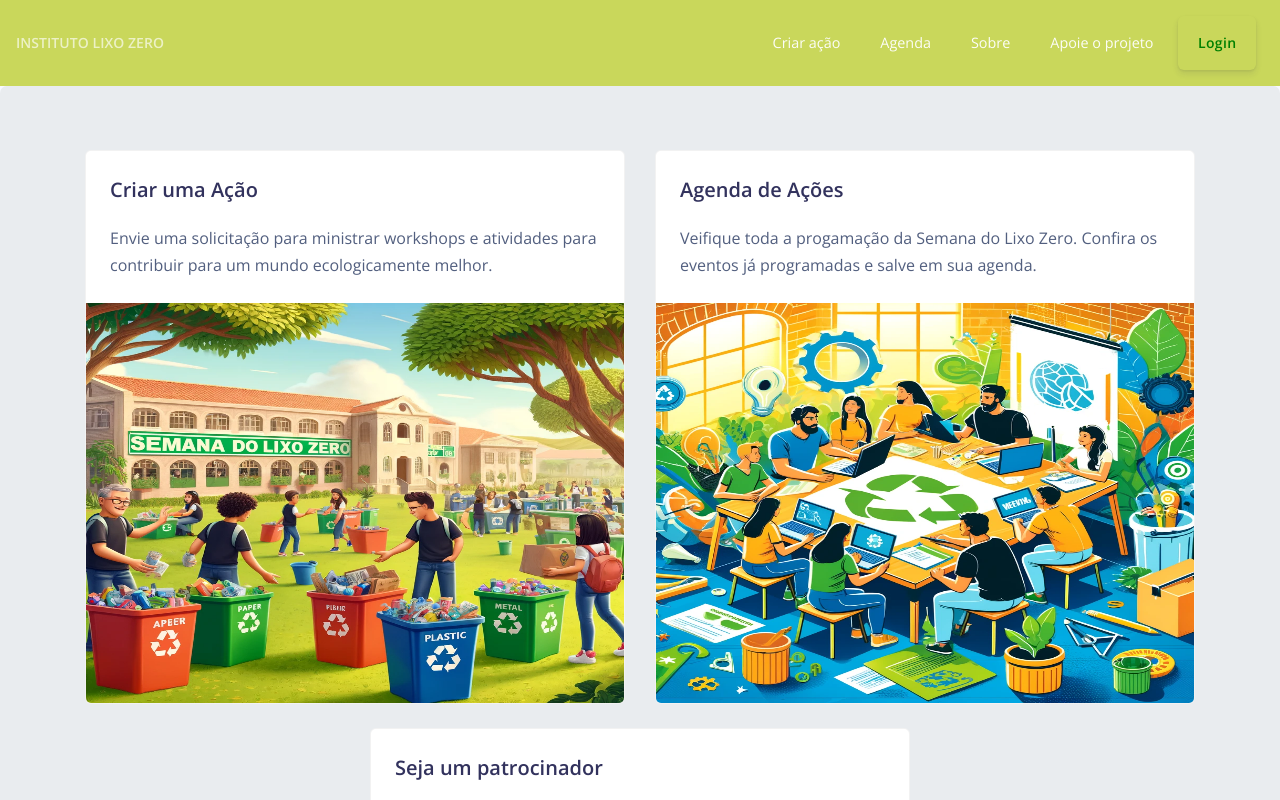
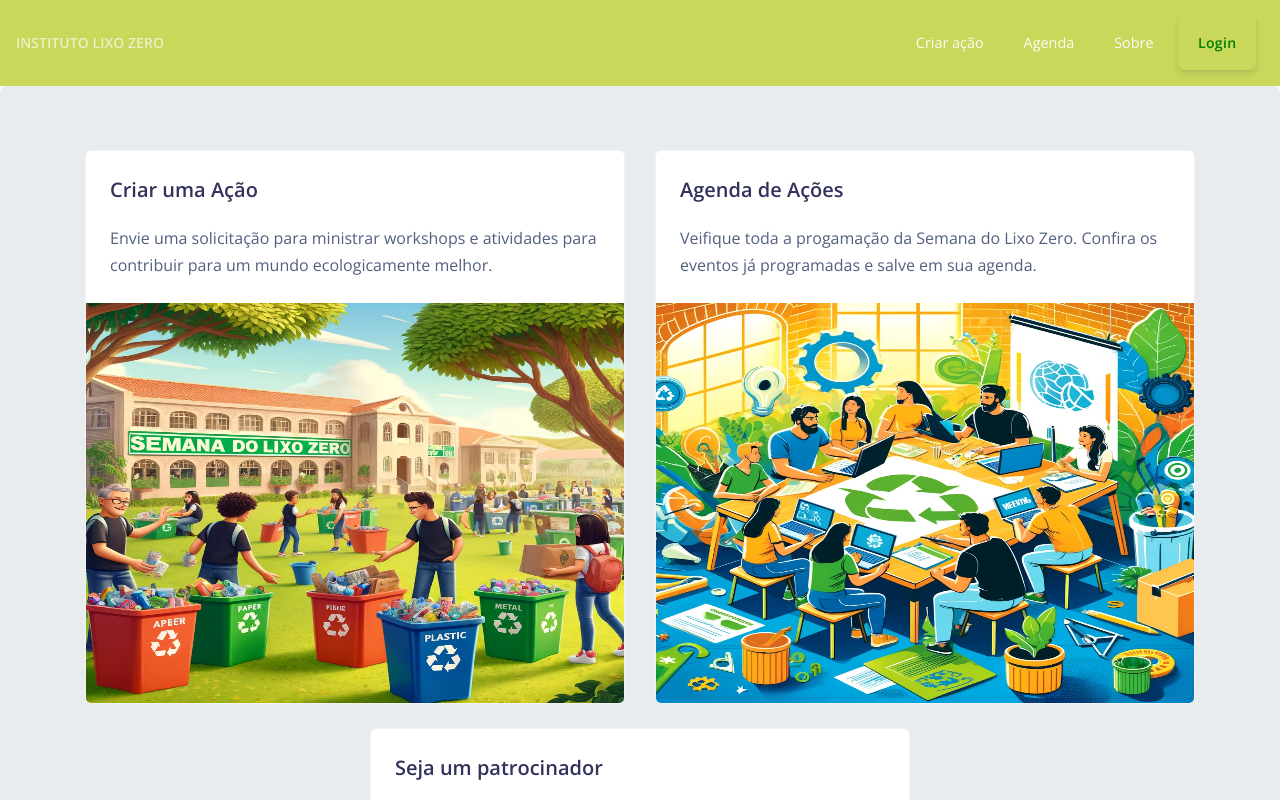
Before and after one commit to viperluan/lixo-zero-web, a React (Vite) app: page / in a window 1280 px wide. Shown: the top 800 px of the page. Built offline with nearby package versions, Linux system fonts and the light colour scheme.

Commit message:
remove navegação para cotas de patrocinio e cadastro de patrocinador

```diff
--- a/src/components/Navbars/HomeNavbar.jsx
+++ b/src/components/Navbars/HomeNavbar.jsx
@@ -45,9 +45,9 @@ const HomeNavbar = () => {
             <NavItem>
               <NavLink href="/auth/about">Sobre</NavLink>
             </NavItem>
-            <NavItem>
+            {/* <NavItem>
               <NavLink href="/auth/partner/create">Apoie o projeto</NavLink>
-            </NavItem>
+            </NavItem> */}
             {!user ? (
               <NavItem>
                 <Button onClick={toggleModal} className="login-button">
@@ -75,9 +75,9 @@ const HomeNavbar = () => {
           <Link to="/admin/categories">
             <Button size="sm">Tipo de Atividades</Button>
           </Link>
-          <Link to="/admin/quotas">
+          {/* <Link to="/admin/quotas">
             <Button size="sm">Cotas de Patrocínio</Button>
-          </Link>
+          </Link> */}
         </div>
       )}
       {user?.tipo === TipoUsuario.Usuario && (
```
